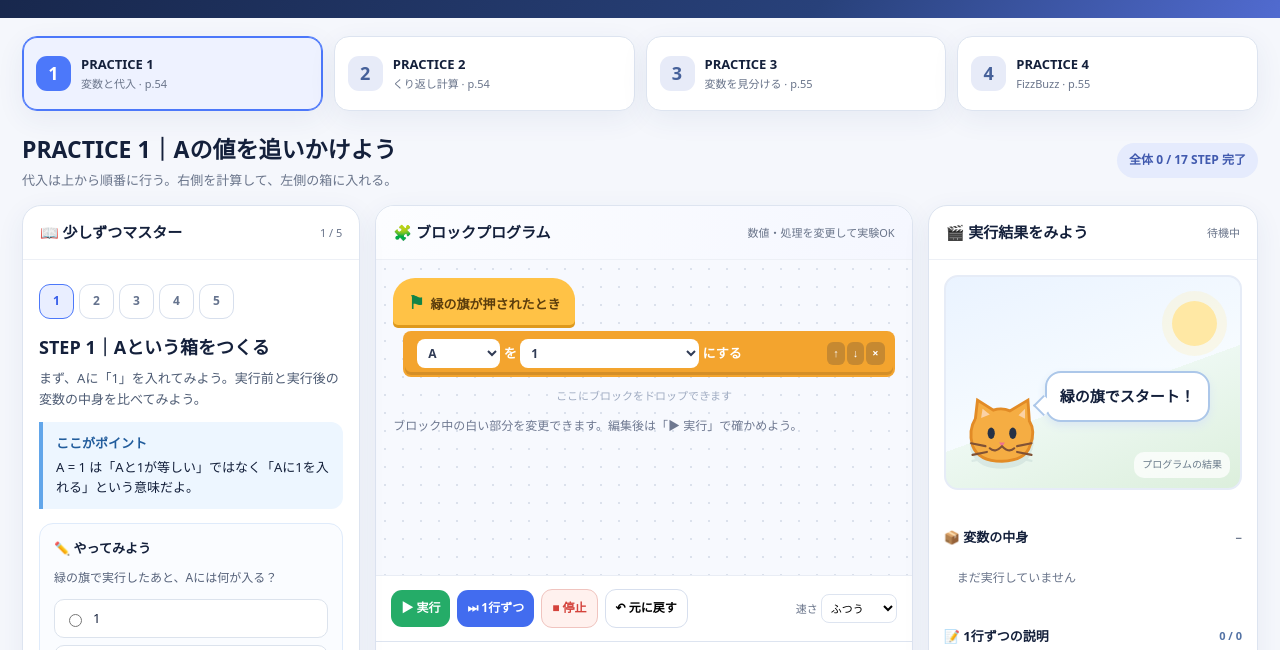
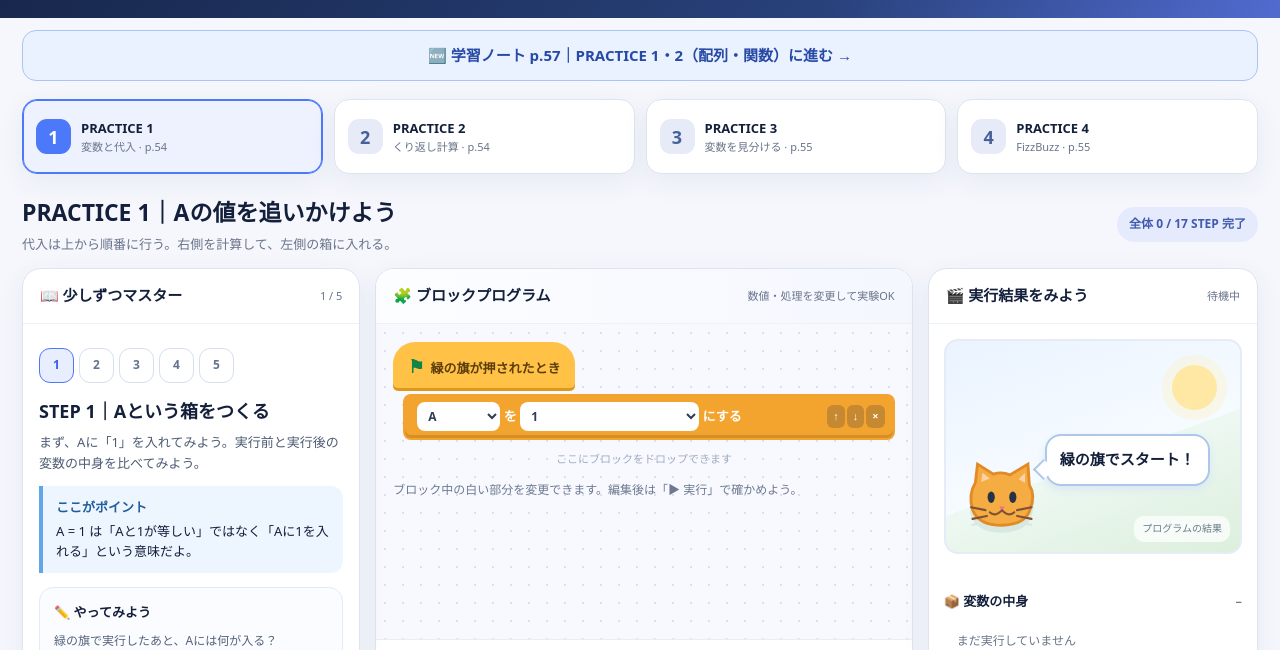
Before and after one commit to tomoya0904/joho1-scratch-practice, a plain HTML site: page index.html in a window 1280 px wide. Shown: the part 79-729 px from the top of the page. Drawn offline with Linux system fonts and the light colour scheme.

Commit message:
Link p.57 array and function lessons from home

```diff
--- a/index.html
+++ b/index.html
@@ -19,6 +19,7 @@
 </head>
 <body>
 <header class="sitehead"><div class="logo">▣</div><div class="headtitle"><h1>ブロックでわかるプログラミング</h1><p>学習ノート p.54〜55 · PRACTICE 1〜4 · Scratch風で1行ずつ実行</p></div><div class="headerbadge">📱 スマホ・タブレット・PC対応</div></header>
+<div style="max-width:1460px;margin:12px auto 0;padding:0 22px"><a href="./p57.html" style="display:block;text-decoration:none;background:#eaf1ff;color:#274aa6;border:1px solid #abc4f7;border-radius:14px;padding:13px 17px;font-weight:800;text-align:center">🆕 学習ノート p.57｜PRACTICE 1・2（配列・関数）に進む →</a></div>
 <main class="wrap">
 <nav id="missionNav" class="nav" aria-label="練習問題を選ぶ"></nav>
 <section class="intro"><div><h2 id="lessonTitle"></h2><p id="lessonSubtitle"></p></div><span class="fraction" id="progressBadge"></span></section>
```
